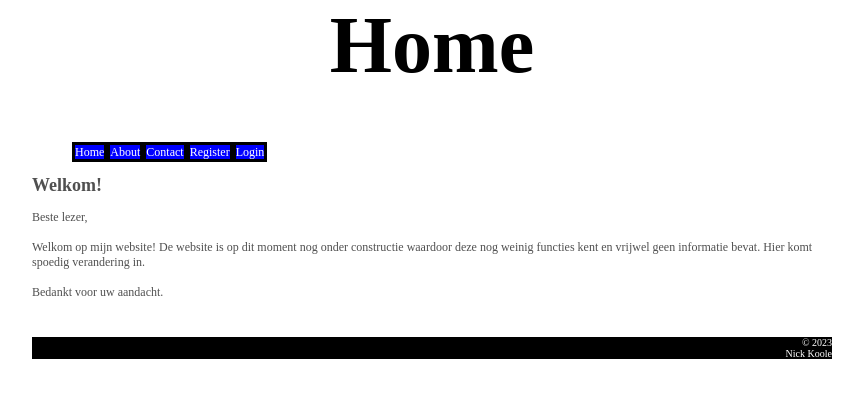
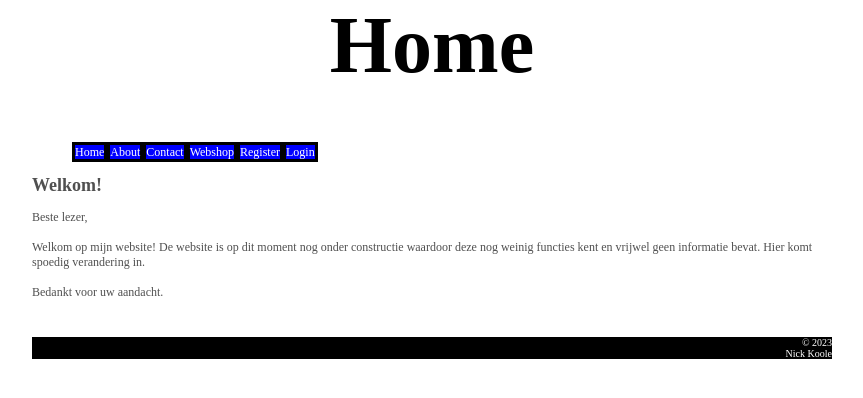
Before and after one commit to JeroenHeemskerk/educom-webshop-database-1697464368, a PHP site: page /index.php in a window 1280 px wide. Shown: the top 398 px of the page, without its empty margins (208-1071 px from the left). Run offline with PHP 8.4, Linux system fonts and the light colour scheme.

Commit message:
#4 webshop was niet zichtbaar wanneer niemand was ingelogd

```diff
--- a/index.php
+++ b/index.php
@@ -70,9 +70,8 @@
 
         //Aan $data wordt een array menu toegevoegd met de standaard weer te geven items
         //Naar aanleiding van of de user ingelogd is wordt register en login of logout toegevoegd
-        $data['menu'] = array('home' => 'Home', 'about' => 'About', 'contact' => 'Contact');
+        $data['menu'] = array('home' => 'Home', 'about' => 'About', 'contact' => 'Contact', 'webshop' => 'Webshop');
         if (isUserLoggedIn()) {
-            $data['menu']['webshop'] = "Webshop";
             $data['menu']['logout'] = "Logout " . getLoggedInUserName();
         } else {
             $data['menu']['register'] = "Register";
```
